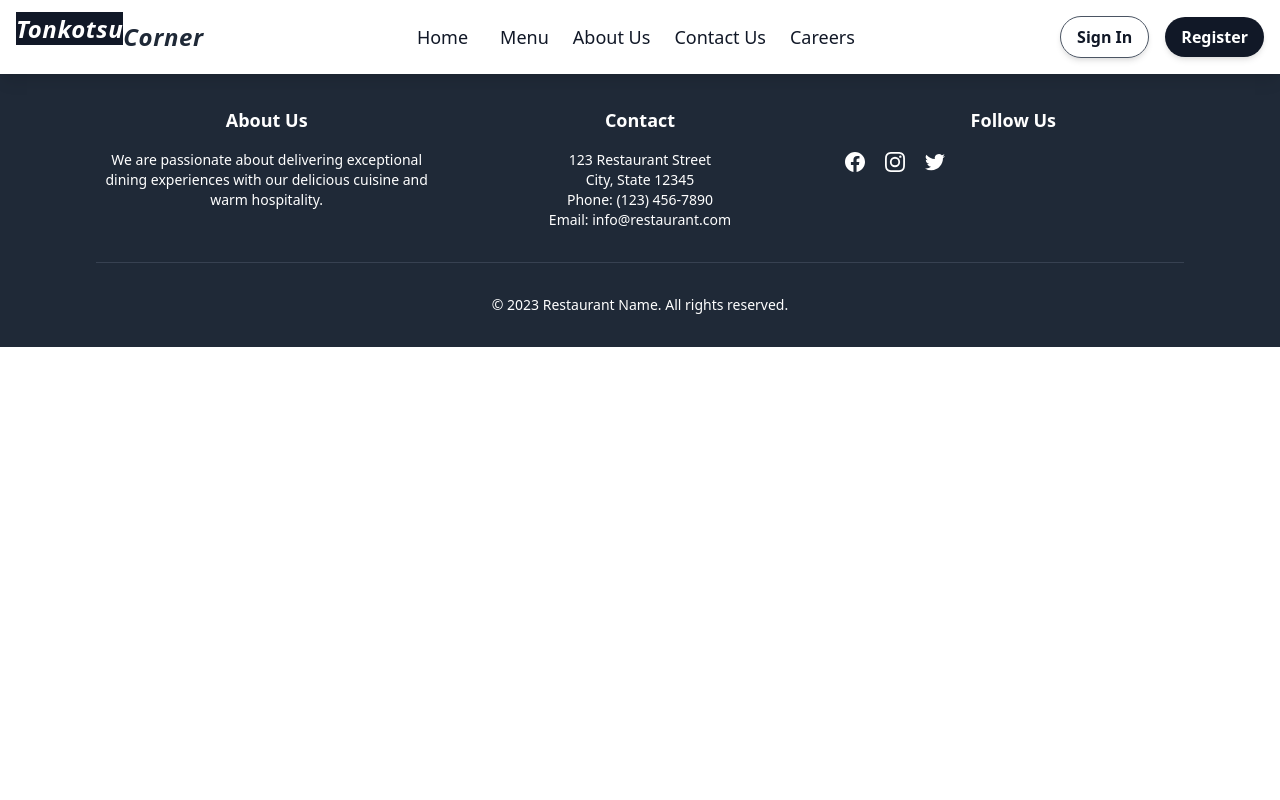
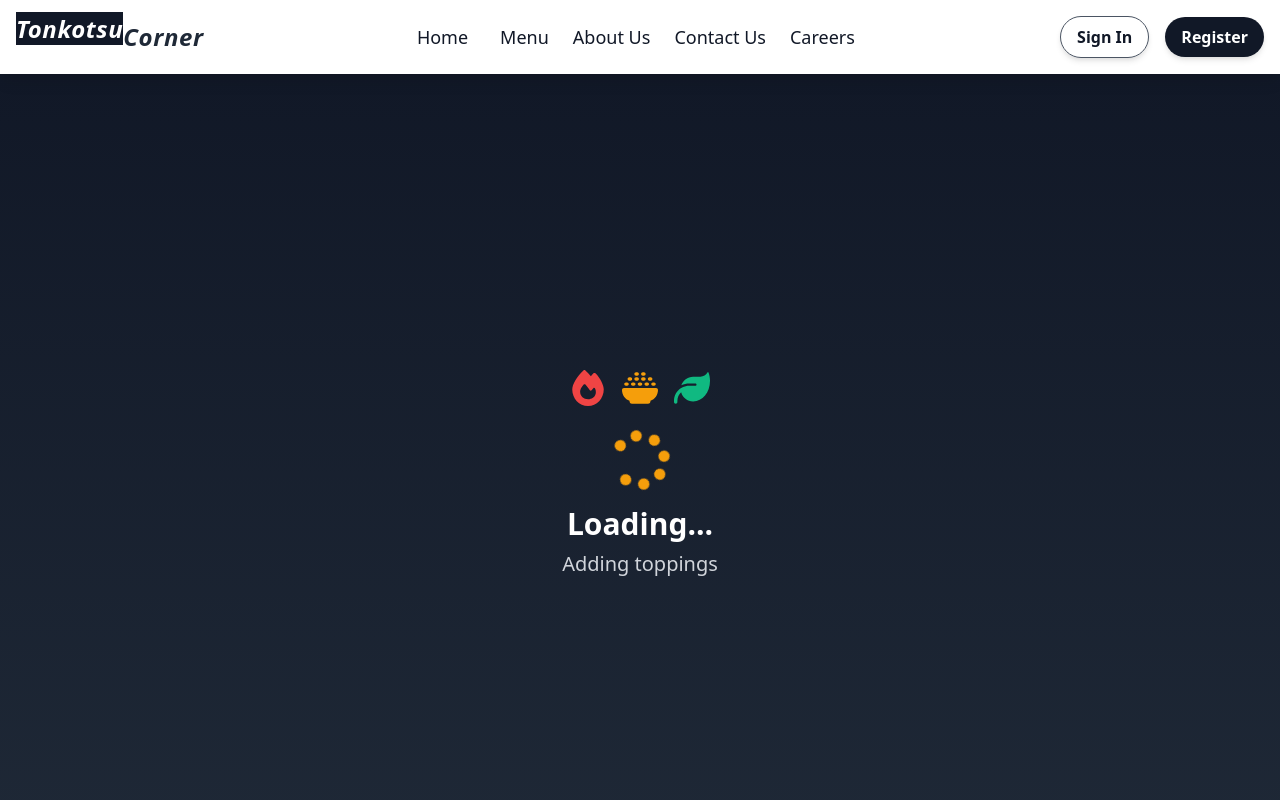
Before and after one commit to ron062394/MegaBites---Restaurant-Website-React-Tailwind-Firebase-, a React (Create React App) app in the folder client/: page /loading in a window 1280 px wide. Shown: the top 800 px of the page. Built offline with nearby package versions, Linux system fonts and the light colour scheme.

Commit message:
Added initial utils

```diff
--- a/client/src/App.js
+++ b/client/src/App.js
@@ -6,8 +6,15 @@ import Homepage from './pages/user/Homepage';
 import Footer from './components/user/Footer';
 import Signin from './pages/user/Signin';
 import Signup from './pages/user/Signup';
+import Menu from './components/user/Menu';
+import NotFoundPage from './pages/NotFoundPage';
+import { Navigate } from 'react-router-dom';
+import Loading from './pages/Loading';
+
+
 
 function App() {
+
   return (
     <div className="App">
       <Router>
@@ -16,7 +23,11 @@ function App() {
           <Route path="/" element={<Homepage />} />
           <Route path="/sign-in" element={<Signin />} />
           <Route path="/register" element={<Signup />} />
+          <Route path="/menu" element={<Menu />} />
+          <Route path="/not-found" element={<NotFoundPage />} />
+          <Route path="*" element={<Navigate to="/not-found" replace />} />
           {/* Add other routes here */}
+          <Route path="/loading" element={<Loading />} />
         </Routes>
         <Footer />
       </Router>
--- a/client/src/components/user/Testimonials.jsx
+++ b/client/src/components/user/Testimonials.jsx
@@ -1,41 +1,61 @@
 import React from 'react';
+import { motion } from 'framer-motion';
 
 const Testimonials = () => {
   const testimonials = [
     {
       id: 1,
       name: "John Doe",
-      image: "https://via.placeholder.com/100x100",
-      quote: "The food here is absolutely amazing! I can't get enough of their delicious dishes.",
+      image: "https://i.pravatar.cc/100?img=1",
+      quote: "The tonkotsu ramen here is absolutely amazing! I can't get enough of their rich, flavorful broth.",
       rating: 5,
     },
     {
       id: 2,
       name: "Jane Smith",
-      image: "https://via.placeholder.com/100x100",
-      quote: "Great atmosphere and excellent service. I highly recommend this restaurant to everyone!",
+      image: "https://i.pravatar.cc/100?img=2",
+      quote: "Great atmosphere and excellent service. Their spicy miso ramen is a must-try!",
       rating: 4,
     },
     {
       id: 3,
       name: "Mike Johnson",
-      image: "https://via.placeholder.com/100x100",
-      quote: "The chef's special was out of this world. I'll definitely be coming back for more.",
+      image: "https://i.pravatar.cc/100?img=3",
+      quote: "The chef's special ramen was out of this world. I'll definitely be coming back for more.",
       rating: 5,
     },
   ];
 
+  const fadeInUp = {
+    hidden: { opacity: 0, y: 20 },
+    visible: { opacity: 1, y: 0 },
+  };
+
   return (
-    <section className="bg-gray-100 py-16">
+    <section className="bg-gradient-to-r from-gray-900 to-black py-16">
       <div className="max-w-6xl mx-auto px-4 sm:px-6 lg:px-8">
-        <h2 className="text-3xl font-extrabold text-gray-900 text-center mb-12">What Our Customers Say</h2>
+        <motion.h2
+          className="text-4xl font-extrabold text-white text-center mb-12"
+          initial="hidden"
+          animate="visible"
+          variants={fadeInUp}
+        >
+          What Our Ramen Lovers Say
+        </motion.h2>
         <div className="grid grid-cols-1 md:grid-cols-2 lg:grid-cols-3 gap-8">
-          {testimonials.map((testimonial) => (
-            <div key={testimonial.id} className="bg-white rounded-lg shadow-md p-6">
+          {testimonials.map((testimonial, index) => (
+            <motion.div
+              key={testimonial.id}
+              className="bg-white bg-opacity-10 rounded-lg shadow-lg p-6 backdrop-filter backdrop-blur-lg"
+              initial="hidden"
+              animate="visible"
+              variants={fadeInUp}
+              transition={{ delay: index * 0.1 }}
+            >
               <div className="flex items-center mb-4">
-                <img src={testimonial.image} alt={testimonial.name} className="w-12 h-12 rounded-full mr-4" />
+                <img src={testimonial.image} alt={testimonial.name} className="w-16 h-16 rounded-full mr-4 border-2 border-yellow-400" />
                 <div>
-                  <h3 className="text-lg font-semibold">{testimonial.name}</h3>
+                  <h3 className="text-lg font-semibold text-white">{testimonial.name}</h3>
                   <div className="flex">
                     {[...Array(testimonial.rating)].map((_, i) => (
                       <svg key={i} className="w-5 h-5 text-yellow-400" fill="currentColor" viewBox="0 0 20 20">
@@ -45,8 +65,8 @@ const Testimonials = () => {
                   </div>
                 </div>
               </div>
-              <p className="text-gray-600 italic">"{testimonial.quote}"</p>
-            </div>
+              <p className="text-gray-300 italic">"{testimonial.quote}"</p>
+            </motion.div>
           ))}
         </div>
       </div>
--- a/client/src/pages/Loading.jsx
+++ b/client/src/pages/Loading.jsx
@@ -0,0 +1,53 @@
+import React, { useEffect, useState } from 'react';
+import { motion } from 'framer-motion';
+import { FaSpinner, FaBowlRice, FaFire, FaLeaf } from 'react-icons/fa6';
+
+const Loading = () => {
+  const [loadingText, setLoadingText] = useState('Boiling the broth');
+  const loadingSteps = ['Boiling the broth', 'Cooking the noodles', 'Adding toppings', 'Preparing your ramen'];
+
+  useEffect(() => {
+    const interval = setInterval(() => {
+      setLoadingText(prevText => {
+        const currentIndex = loadingSteps.indexOf(prevText);
+        return loadingSteps[(currentIndex + 1) % loadingSteps.length];
+      });
+    }, 2000);
+
+    return () => clearInterval(interval);
+  }, []);
+
+  const iconVariants = {
+    hidden: { opacity: 0, y: 20 },
+    visible: { opacity: 1, y: 0 },
+  };
+
+  return (
+    <div className="flex flex-col items-center justify-center h-screen bg-gradient-to-b from-gray-900 to-gray-800">
+      <motion.div
+        initial={{ opacity: 0, scale: 0.5 }}
+        animate={{ opacity: 1, scale: 1 }}
+        transition={{ duration: 0.5 }}
+        className="text-center"
+      >
+        <motion.div
+          className="flex justify-center space-x-4 mb-6"
+          initial="hidden"
+          animate="visible"
+          variants={{
+            visible: { transition: { staggerChildren: 0.2 } }
+          }}
+        >
+          <motion.div variants={iconVariants}><FaFire className="text-4xl text-red-500" /></motion.div>
+          <motion.div variants={iconVariants}><FaBowlRice className="text-4xl text-yellow-500" /></motion.div>
+          <motion.div variants={iconVariants}><FaLeaf className="text-4xl text-green-500" /></motion.div>
+        </motion.div>
+        <FaSpinner className="text-6xl text-yellow-500 animate-spin mb-4 mx-auto" />
+        <h1 className="text-3xl font-bold text-white mb-2">Loading...</h1>
+        <p className="text-xl text-gray-300">{loadingText}</p>
+      </motion.div>
+    </div>
+  );
+};
+
+export default Loading;
--- a/client/src/pages/NotFoundPage.jsx
+++ b/client/src/pages/NotFoundPage.jsx
@@ -0,0 +1,33 @@
+import React from 'react';
+import { Link } from 'react-router-dom';
+import { motion } from 'framer-motion';
+
+const NotFoundPage = () => {
+  const fadeInUp = {
+    hidden: { opacity: 0, y: 20 },
+    visible: { opacity: 1, y: 0 },
+  };
+
+  return (
+    <div className="min-h-screen flex items-center justify-center bg-gradient-to-r from-gray-900 to-black text-white">
+      <motion.div
+        className="text-center"
+        initial="hidden"
+        animate="visible"
+        variants={fadeInUp}
+      >
+        <h1 className="text-6xl font-bold mb-4">404</h1>
+        <h2 className="text-4xl font-semibold mb-6">Page Not Found</h2>
+        <p className="text-xl mb-8">Oops! The page you're looking for doesn't exist.</p>
+        <Link
+          to="/"
+          className="bg-white text-gray-900 px-6 py-3 rounded-full font-bold text-lg hover:bg-gray-200 transition duration-300"
+        >
+          Go Back Home
+        </Link>
+      </motion.div>
+    </div>
+  );
+};
+
+export default NotFoundPage;
--- a/client/src/pages/user/Signup.jsx
+++ b/client/src/pages/user/Signup.jsx
@@ -17,6 +17,7 @@ const Signup = () => {
   const [error, setError] = useState('');
   const [step, setStep] = useState(1);
   const navigate = useNavigate();
+
 
   const handleInputChange = (e) => {
     const { name, value } = e.target;
```
Also changed, not shown: client/src/components/user/Menu.jsx (+33 -11 lines), client/src/components/utils/button.jsx (added), client/src/components/utils/toasmaster.jsx (added).
